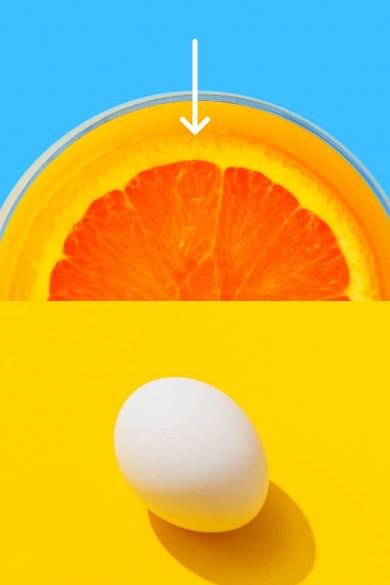
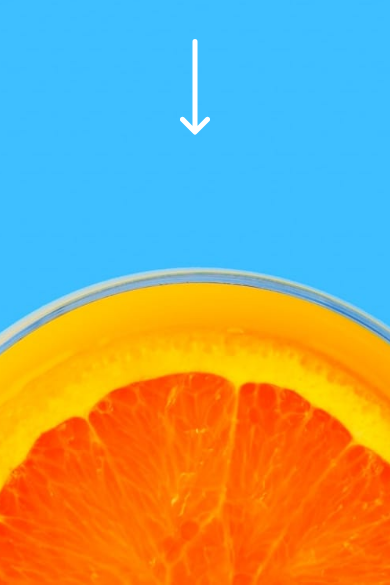
Before and after one commit to Terbroy/landingpage, a plain HTML site: page index.html in a window 390 px wide. Shown: the part 259-844 px from the top of the page. Drawn offline with Linux system fonts and the light colour scheme.

Commit message:
responsividad desktop

```diff
--- a/assets/css/style.css
+++ b/assets/css/style.css
@@ -32,10 +32,11 @@ body{
 }
 
 .header{
-    min-height: 66.3vh;
+    min-height: 100vh;
     background-image: url(../images/mobile/image-header.jpg);
     background-repeat: no-repeat;
-    background-size: contain;
+    background-size: cover;
+    background-position: center;
 }
 
 .nav{
@@ -128,6 +129,7 @@ body{
     background-repeat: no-repeat;
     background-position: center;
     background-size: cover;
+    min-height: 60vh;
 }
 
 .section--article__img-pink{
@@ -135,6 +137,7 @@ body{
     background-repeat: no-repeat;
     background-position: center;
     background-size: cover;
+    min-height: 60vh;
 }
 
 .section--article-info{
```
